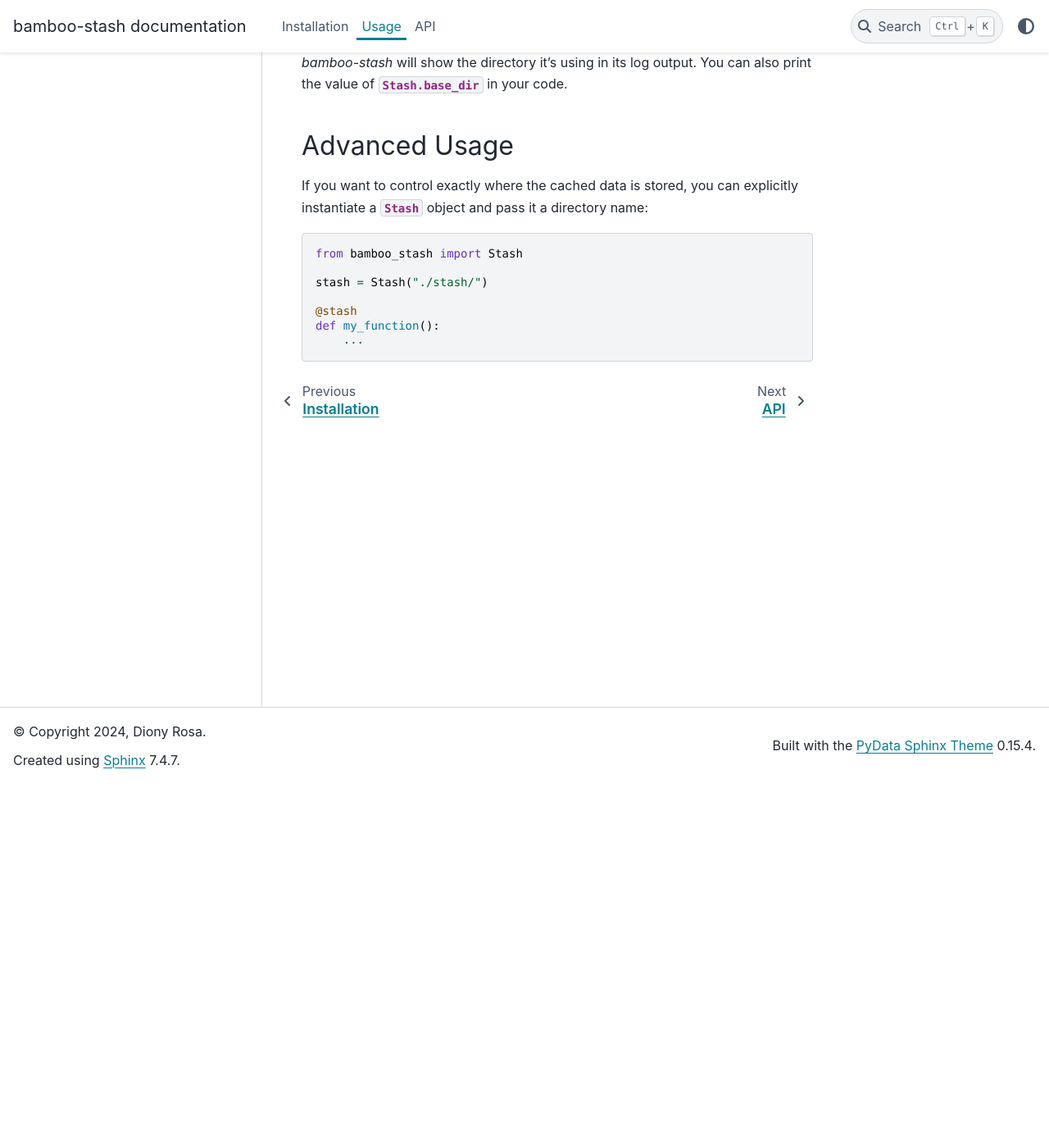
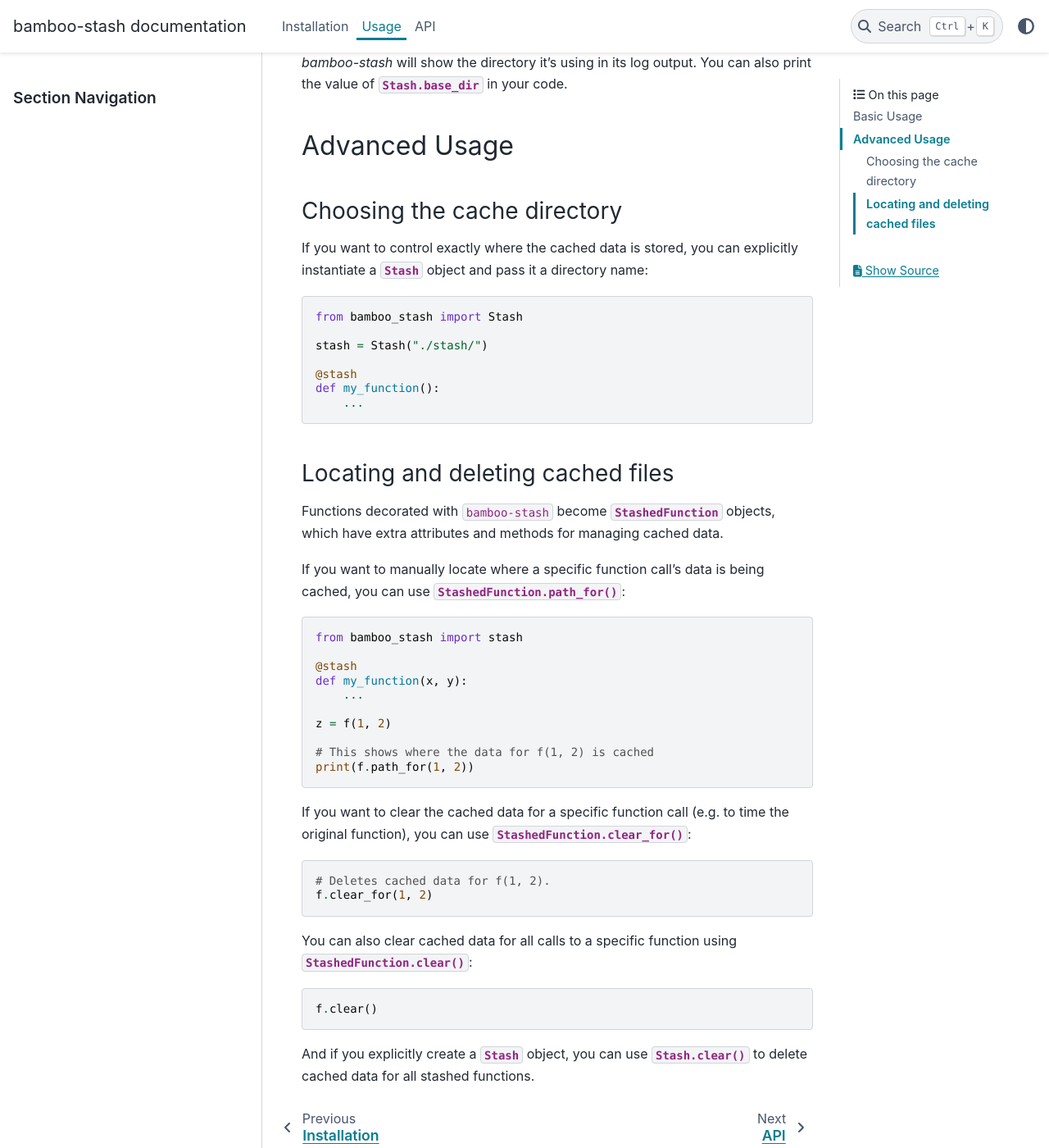
Before and after one commit to dhrosa/bamboo-stash, a Sphinx documentation site: the page built from docs/usage.rst, in a window 1280 px wide and 1400 px high, scrolled down 444 px. Shown: the whole window at 82% size. Built offline with Sphinx 7.4.7 and the PyData theme 0.15.4, drawn with Linux system fonts in a browser that asks for light colours.

Commit message:
More Advanced Usage examples

```diff
--- a/docs/usage.rst
+++ b/docs/usage.rst
@@ -24,6 +24,9 @@ also print the value of :py:attr:`Stash.base_dir` in your code.
 Advanced Usage
 --------------
 
+Choosing the cache directory
+^^^^^^^^^^^^^^^^^^^^^^^^^^^^
+
 If you want to control exactly where the cached data is stored, you can
 explicitly instantiate a :py:class:`Stash` object and pass it a directory name:
 
@@ -36,3 +39,44 @@ explicitly instantiate a :py:class:`Stash` object and pass it a directory name:
    @stash
    def my_function():
        ...
+
+Locating and deleting cached files
+^^^^^^^^^^^^^^^^^^^^^^^^^^^^^^^^^^^
+
+Functions decorated with ``bamboo-stash`` become :py:class:`StashedFunction`
+objects, which have extra attributes and methods for managing cached data.
+
+If you want to manually locate where a specific function call's data is being
+cached, you can use :py:meth:`StashedFunction.path_for`:
+
+.. code:: python
+
+   from bamboo_stash import stash
+
+   @stash
+   def my_function(x, y):
+       ...
+
+   z = f(1, 2)
+
+   # This shows where the data for f(1, 2) is cached
+   print(f.path_for(1, 2))
+
+
+If you want to clear the cached data for a specific function call (e.g. to time
+the original function), you can use :py:meth:`StashedFunction.clear_for`:
+
+.. code:: python
+
+   # Deletes cached data for f(1, 2).
+   f.clear_for(1, 2)
+
+You can also clear cached data for all calls to a specific function using
+:py:meth:`StashedFunction.clear`:
+
+.. code:: python
+
+   f.clear()
+
+And if you explicitly create a :py:class:`Stash` object, you can use
+:py:meth:`Stash.clear` to delete cached data for all stashed functions.
```
